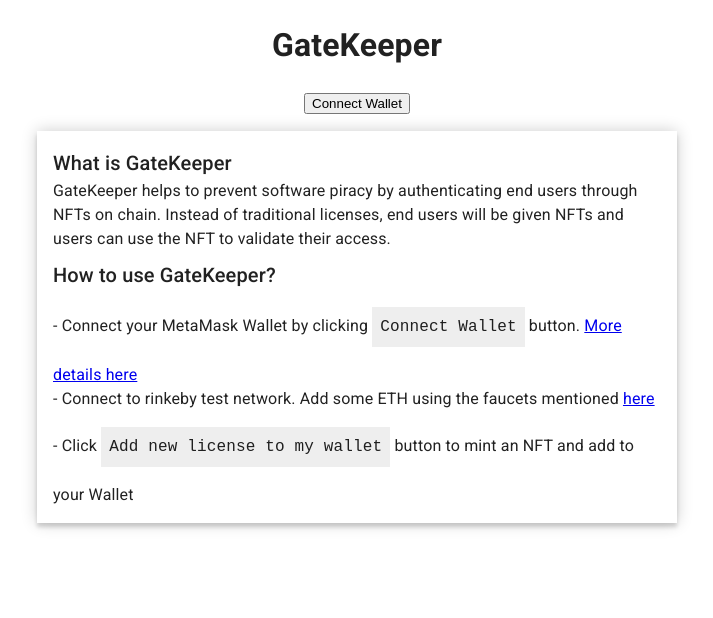
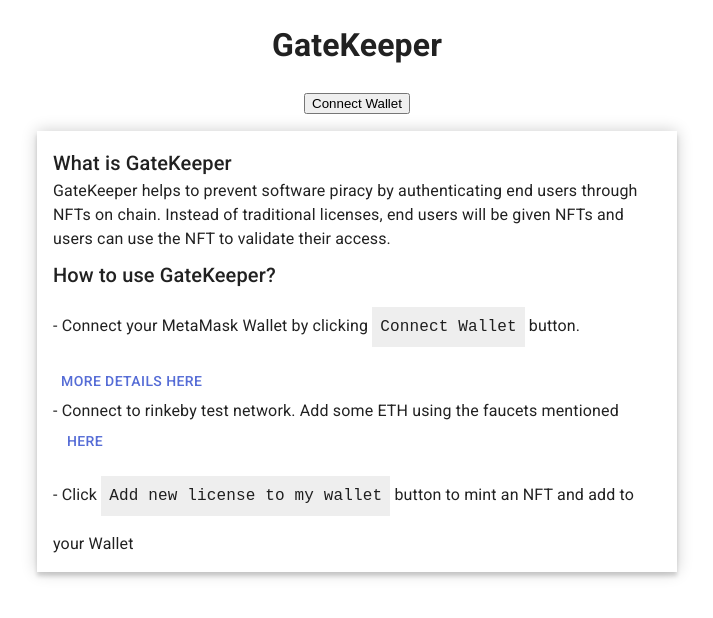
Before and after one commit to saravmajestic/gatekeeper, a React (Create React App) app in the folder client/: page / in a window 1280 px wide. Shown: the top 618 px of the page, without its empty margins (283-996 px from the left). Built offline with nearby package versions, Linux system fonts and the light colour scheme.

Commit message:
fix: external links

```diff
--- a/client/src/pages/Landing.tsx
+++ b/client/src/pages/Landing.tsx
@@ -1,4 +1,4 @@
-import { Box, Typography } from "@mui/material";
+import { Box, Button, Typography } from "@mui/material";
 import { useEffect, useState } from "react";
 import Wallet from "../modules/wallet/Wallet";
 import { ethers } from "ethers";
@@ -6,7 +6,6 @@ import { transformLicenseData } from "../modules/common/constants";
 import gateKeeperAbi from "../abis/GateKeeper.json";
 import { License } from "../modules/common/types";
 import Mint from "../modules/license/Mint";
-import { Link } from "react-router-dom";
 
 const LandingPage = () => {
   const [isLoading, setIsLoading] = useState(true);
@@ -103,24 +102,23 @@ const LandingPage = () => {
         <Typography variant="body1">
           - Connect your MetaMask Wallet by clicking <pre>Connect Wallet</pre>{" "}
           button.{" "}
-          <Link
-            to={
-              "https://metamask.zendesk.com/hc/en-us/articles/360015289452-How-to-create-an-additional-account-in-your-MetaMask-wallet?utm_source=buildspace.so&utm_medium=buildspace_project"
-            }
+          <Button
+            href="https://metamask.zendesk.com/hc/en-us/articles/360015289452-How-to-create-an-additional-account-in-your-MetaMask-wallet?utm_source=buildspace.so&utm_medium=buildspace_project"
+            target="_blank"
           >
             More details here
-          </Link>
+          </Button>
         </Typography>
         <Typography variant="body1">
           - Connect to rinkeby test network. Add some ETH using the faucets
           mentioned{" "}
-          <Link
-            to={
+          <Button
+            href={
               "https://buildspace.so/p/create-turn-based-nft-game/lessons/deploy-to-rinkeby-opensea"
             }
           >
             here
-          </Link>
+          </Button>
         </Typography>
         <Typography variant="body1">
           - Click <pre>Add new license to my wallet</pre> button to mint an NFT
```
